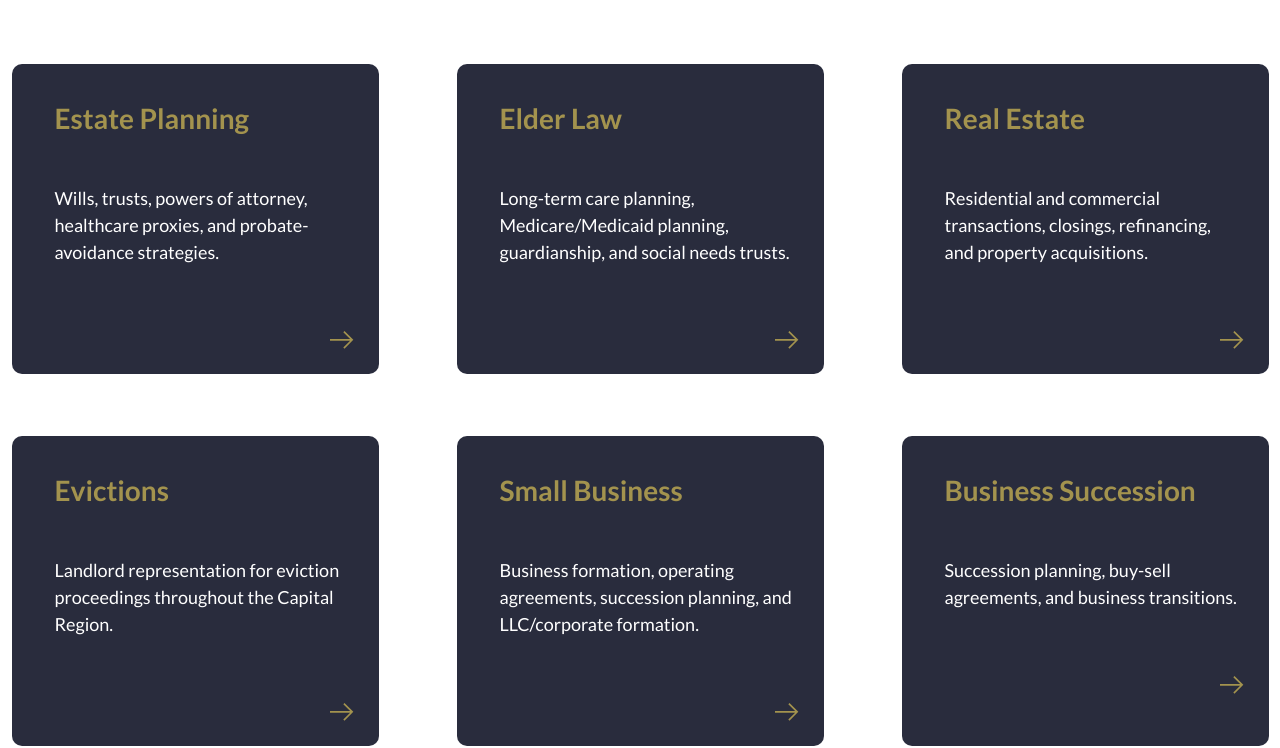
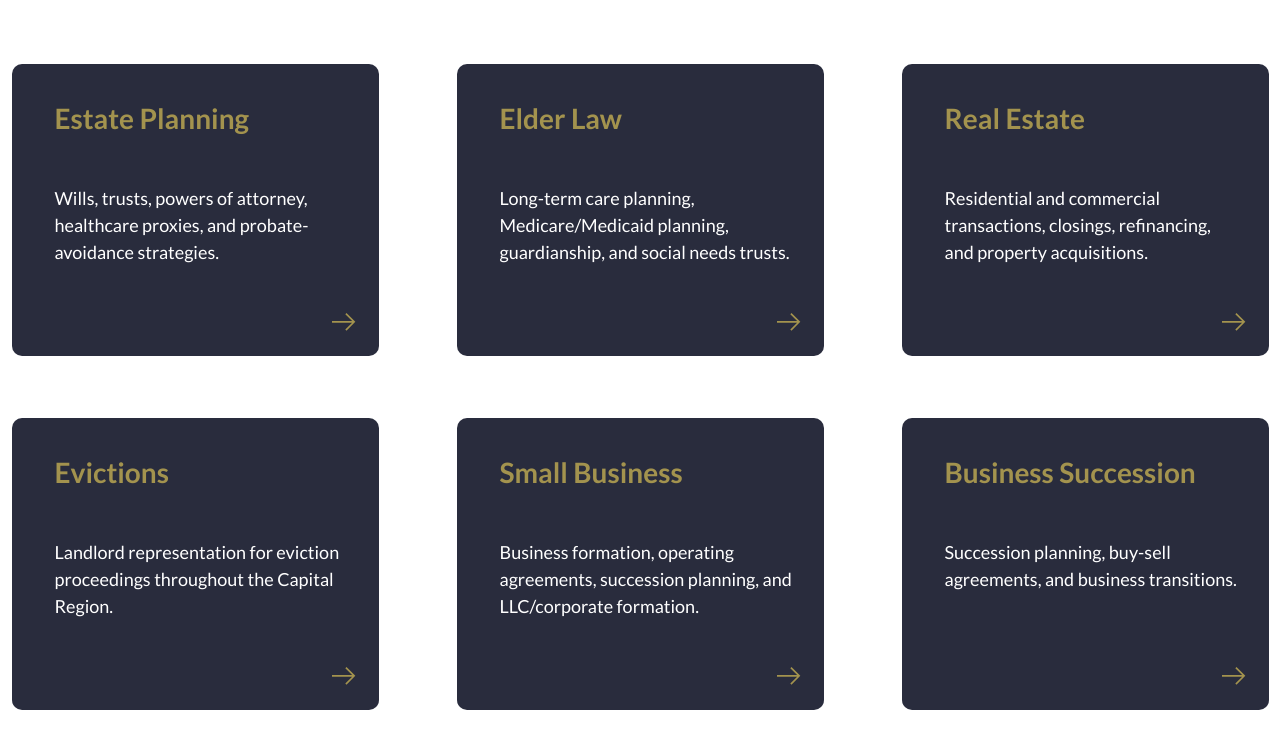
Before and after one commit to abdullahProfile/RC, a website: page practice.html in a window 1280 px wide. Shown: the part 821-1569 px from the top of the page. Drawn offline with Linux system fonts and the light colour scheme.

Commit message:
services links fix

```diff
--- a/practice.html
+++ b/practice.html
@@ -52,89 +52,75 @@
     <h3 class="feature__title">Practice Areas:</h3>
 
     <div class="feature__grid">
-      <article class="feature__card">
+      <a href="#" class="feature__card">
         <h4 class="feature__card-title">Estate Planning</h4>
 
         <p class="feature__card-description">Wills, trusts, powers of attorney, healthcare proxies, and probate-avoidance strategies.</p>
 
-        <a href="#" class="feature__card-link">
-          <svg width="24" height="18" viewBox="0 0 24 18" fill="none" xmlns="http://www.w3.org/2000/svg">
+        <svg class="feature__card-arrow" width="24" height="18" viewBox="0 0 24 18" fill="none" xmlns="http://www.w3.org/2000/svg">
           <path d="M14.4867 17.6933L13.3083 16.4933L20.1217 9.68H0V8.01333H20.1217L13.3083 1.2L14.4867 0L23.3333 8.84667L14.4867 17.6933Z" fill="#A3934E"/>
         </svg>
       </a>
-      </article>
 
-      <article class="feature__card">
+      <a href="#" class="feature__card">
         <h4 class="feature__card-title">Elder Law</h4>
 
         <p class="feature__card-description">Long-term care planning, Medicare/Medicaid planning, guardianship, and social needs trusts.</p>
 
-        <a href="#" class="feature__card-link">
-          <svg width="24" height="18" viewBox="0 0 24 18" fill="none" xmlns="http://www.w3.org/2000/svg">
+        <svg class="feature__card-arrow" width="24" height="18" viewBox="0 0 24 18" fill="none" xmlns="http://www.w3.org/2000/svg">
           <path d="M14.4867 17.6933L13.3083 16.4933L20.1217 9.68H0V8.01333H20.1217L13.3083 1.2L14.4867 0L23.3333 8.84667L14.4867 17.6933Z" fill="#A3934E"/>
         </svg>
       </a>
-      </article>
 
-      <article class="feature__card">
+      <a href="#" class="feature__card">
         <h4 class="feature__card-title">Real Estate</h4>
 
         <p class="feature__card-description">Residential and commercial transactions, closings, refinancing, and property acquisitions.</p>
 
-        <a href="#" class="feature__card-link">
-          <svg width="24" height="18" viewBox="0 0 24 18" fill="none" xmlns="http://www.w3.org/2000/svg">
+        <svg class="feature__card-arrow" width="24" height="18" viewBox="0 0 24 18" fill="none" xmlns="http://www.w3.org/2000/svg">
           <path d="M14.4867 17.6933L13.3083 16.4933L20.1217 9.68H0V8.01333H20.1217L13.3083 1.2L14.4867 0L23.3333 8.84667L14.4867 17.6933Z" fill="#A3934E"/>
         </svg>
       </a>
-      </article>
 
-      <article class="feature__card">
+      <a href="#" class="feature__card">
         <h4 class="feature__card-title">Evictions</h4>
 
         <p class="feature__card-description">Landlord representation for eviction proceedings throughout the Capital Region.</p>
 
-        <a href="#" class="feature__card-link">
-          <svg width="24" height="18" viewBox="0 0 24 18" fill="none" xmlns="http://www.w3.org/2000/svg">
+        <svg class="feature__card-arrow" width="24" height="18" viewBox="0 0 24 18" fill="none" xmlns="http://www.w3.org/2000/svg">
           <path d="M14.4867 17.6933L13.3083 16.4933L20.1217 9.68H0V8.01333H20.1217L13.3083 1.2L14.4867 0L23.3333 8.84667L14.4867 17.6933Z" fill="#A3934E"/>
         </svg>
       </a>
-      </article>
 
-      <article class="feature__card">
+      <a href="#" class="feature__card">
         <h4 class="feature__card-title">Small Business</h4>
 
         <p class="feature__card-description">Business formation, operating agreements, succession planning, and LLC/corporate formation.</p>
 
-        <a href="#" class="feature__card-link">
-          <svg width="24" height="18" viewBox="0 0 24 18" fill="none" xmlns="http://www.w3.org/2000/svg">
+        <svg class="feature__card-arrow" width="24" height="18" viewBox="0 0 24 18" fill="none" xmlns="http://www.w3.org/2000/svg">
           <path d="M14.4867 17.6933L13.3083 16.4933L20.1217 9.68H0V8.01333H20.1217L13.3083 1.2L14.4867 0L23.3333 8.84667L14.4867 17.6933Z" fill="#A3934E"/>
         </svg>
       </a>
-      </article>
 
-      <article class="feature__card">
+      <a href="#" class="feature__card">
         <h4 class="feature__card-title">Business Succession</h4>
 
         <p class="feature__card-description">Succession planning, buy-sell agreements, and business transitions.</p>
 
-        <a href="#" class="feature__card-link">
-          <svg width="24" height="18" viewBox="0 0 24 18" fill="none" xmlns="http://www.w3.org/2000/svg">
+        <svg class="feature__card-arrow" width="24" height="18" viewBox="0 0 24 18" fill="none" xmlns="http://www.w3.org/2000/svg">
           <path d="M14.4867 17.6933L13.3083 16.4933L20.1217 9.68H0V8.01333H20.1217L13.3083 1.2L14.4867 0L23.3333 8.84667L14.4867 17.6933Z" fill="#A3934E"/>
         </svg>
       </a>
-      </article>
 
-      <article class="feature__card">
+      <a href="#" class="feature__card">
         <h4 class="feature__card-title">Traffic Matters</h4>
 
         <p class="feature__card-description">Legal representation for traffic violations.</p>
 
-        <a href="#" class="feature__card-link">
-          <svg width="24" height="18" viewBox="0 0 24 18" fill="none" xmlns="http://www.w3.org/2000/svg">
+        <svg class="feature__card-arrow" width="24" height="18" viewBox="0 0 24 18" fill="none" xmlns="http://www.w3.org/2000/svg">
           <path d="M14.4867 17.6933L13.3083 16.4933L20.1217 9.68H0V8.01333H20.1217L13.3083 1.2L14.4867 0L23.3333 8.84667L14.4867 17.6933Z" fill="#A3934E"/>
         </svg>
       </a>
-      </article>
 
     </div>
   </section>
--- a/scss/layout/_feature.scss
+++ b/scss/layout/_feature.scss
@@ -47,7 +47,7 @@
     text-decoration: none;
     padding: 37px 25px 25px 43px;
     border-radius: 10px;
-    cursor: pointer;
+    position: relative;
 
     @media (max-width: 768px) {
       max-width: 100%;
@@ -61,7 +61,7 @@
         color: #fff;
       }
 
-      .feature__card-link svg path {
+      svg path {
         fill: #fff;
       }
     }
@@ -89,11 +89,10 @@
       }
     }
 
-    &-link {
-      text-decoration: none;
-      background: transparent;
-      display: flex;
-      justify-content: end;
+    &-arrow {
+      position: absolute;
+      right: 23px;
+      bottom: 25px;
     }
   }
 }
--- a/scss/layout/_services.scss
+++ b/scss/layout/_services.scss
@@ -57,6 +57,11 @@
     right: 56px;
     top: 50%;
     display: none;
+
+    @media (max-width: 768px) {
+      right: 10px;
+      top: 42%;
+    }
   }
 
   &__link {
```
Also changed, not shown: index.html (+1 -1 lines), css/main.css, 1 other file. Lines whose indentation alone changed are shown as unchanged.
